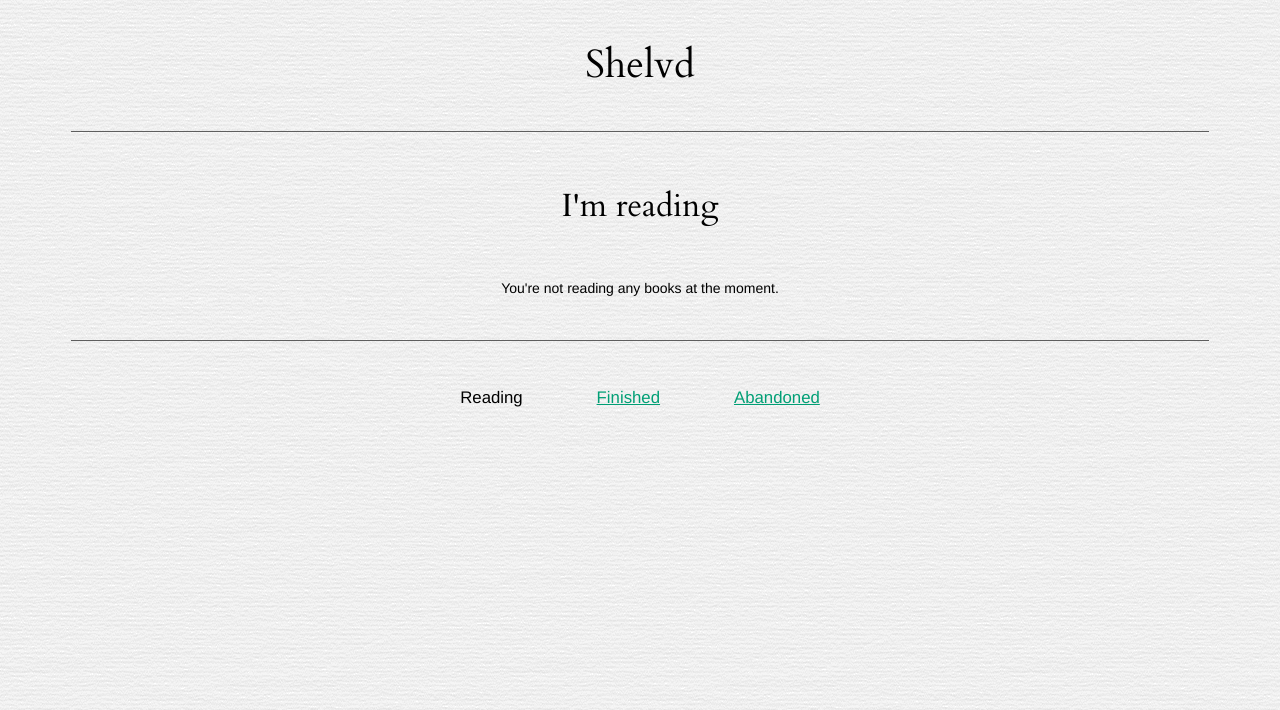
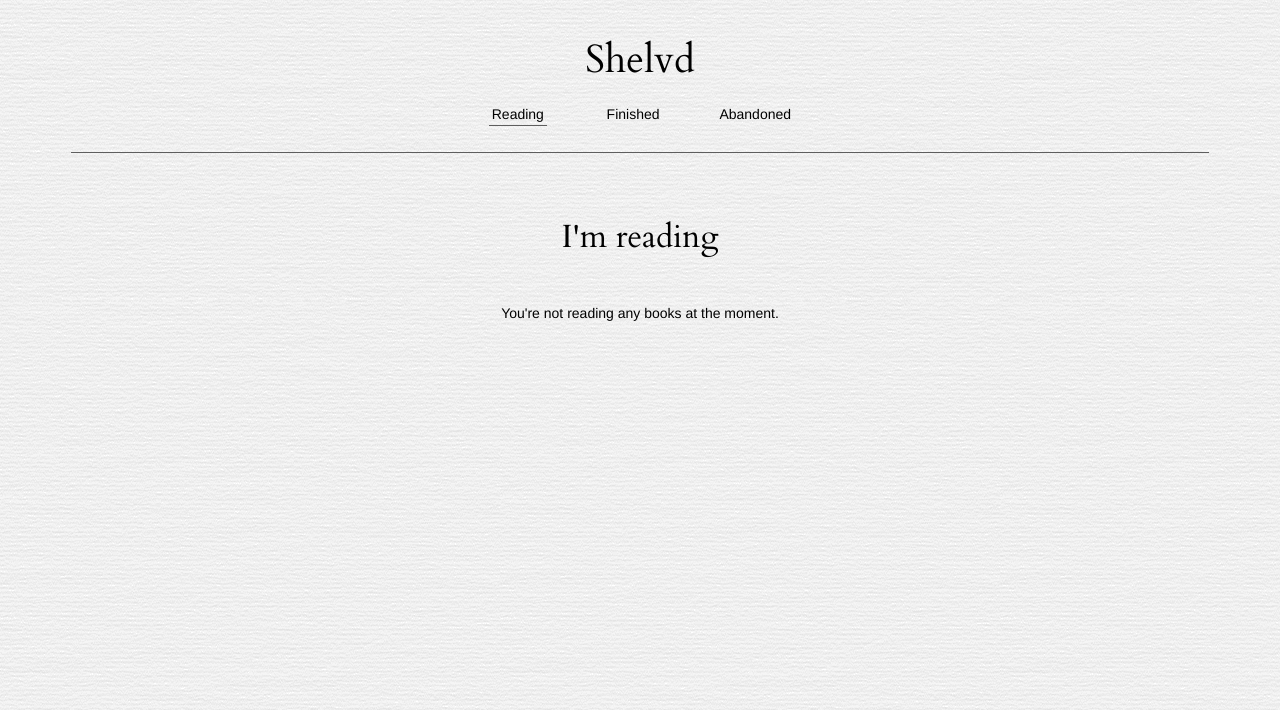
Before and after one commit to lovedaybrooke/Shelvd, a Django app: page / in a window 1280 px wide. Shown: the top 710 px of the page. Run offline with Django 3.2, Linux system fonts and the light colour scheme; data that the repository does not hold is empty; parts of the project's set-up code (start-up, migrations or seed data) failed here and were passed over.

Commit message:
Move nav to top

```diff
--- a/shelvd/static/stylesheets/main.css
+++ b/shelvd/static/stylesheets/main.css
@@ -20,10 +20,9 @@ h1, h2, h3 {
 h1 {
   font-size: 2.8em;
   font-weight: 400;
-  padding-bottom: 40px;
+  padding-bottom: 10px;
   margin-bottom: 10px;
-  margin-top: 15px;
-  border-bottom: 1.75px #5E5E5E solid;
+  margin-top: 10px;
 }
 
 h1 a {
@@ -31,10 +30,37 @@ h1 a {
   color: black;
 }
 
+div.header {
+  border-bottom: 1.75px #5E5E5E solid;
+  padding-bottom: 30px;
+  margin-bottom: 20px;
+  text-align: center;
+}
+
+div.header p {
+  margin: 0px auto;
+}
+
+div.header a {
+  text-decoration: none;
+  color: black;
+  font-size: 1em;
+}
+
+div.header span.current {
+  border-bottom: 1.75px #5e5E5e solid;
+  padding: 0.2em;
+}
+
+span.nav {
+  margin: 0em 2em;
+}
+
+
 h2 {
   font-size: 2.3em;
   font-weight: 200;
-  margin: 2.3em 0em 1.2em 0em;
+  margin: 2.3em 0em 1em 0em;
 }
 
 h2#first {
@@ -74,12 +100,3 @@ div.bookinfo h4, div.bookinfo p, div.bookinfo img {
   margin-top: 30px;
   border-top: 1.75px #5E5E5E solid;
 }
-
-.nav {
-  margin-right: 2.2em;
-  padding-right: 2.2em;
-}
-
-a {
-  color: #009F75;
-}
--- a/shelvd/static/stylesheets/unsemantic-grid-responsive.css
+++ b/shelvd/static/stylesheets/unsemantic-grid-responsive.css
@@ -77,7 +77,7 @@
     width: 100%;
   }
     div.bookinfo {
-    height: 300px;
+    height: 290px;
   }
   body {
     font-size: 12px;
--- a/shelvd/templates/abandoned.html
+++ b/shelvd/templates/abandoned.html
@@ -17,9 +17,3 @@
         {% endif %}
       </main>
     {% endblock %}
-
-	{% block navigation %}
-    <div id="footer">
-      <p><span class="nav"><a href="/">Reading</a></span><span class="nav"><a href="/finished">Finished</a></span>Abandoned</p>
-    </div>
-	{% endblock %}
--- a/shelvd/templates/basic-layout.html
+++ b/shelvd/templates/basic-layout.html
@@ -12,14 +12,18 @@
   </head>
   <body>
   <div class="content">
-  <h1><a href="/">Shelvd</a></h1>
-
+  <div class="header">
+    <h1><a href="/">Shelvd</a></h1>
+    <p>
+    {% if status != 'unfinished' %}<span class="nav"><a href="/">Reading</a>{% else %}<span class="nav current">Reading{% endif %}</span>
+    {% if status != 'finished' %}<span class="nav"><a href="/finished" class="active">Finished</a>{% else %}<span class="nav current">Finished{% endif %}</span>
+    {% if status != 'abandoned' %}<span class="nav"><a href="/abandoned" class="active">Abandoned</a>{% else %}<span class="nav current">Abandoned{% endif %}</span>
+    </p>
+  </div>
 
     {% block maincontent %}
     {% endblock %}
 
-    {% block navigation %}
-    {% endblock %}
   </div>
   </body>
 </html>
--- a/shelvd/templates/finished.html
+++ b/shelvd/templates/finished.html
@@ -20,9 +20,3 @@
       {% endfor %}
       </main>
     {% endblock %}
-
-	{% block navigation %}
-    <div id="footer">
-      <p><span class="nav"><a href="/">Reading</a></span><span class="nav">Finished</span><a href="/abandoned">Abandoned</a></p>
-    </div>
-	{% endblock %}
--- a/shelvd/templates/unfinished.html
+++ b/shelvd/templates/unfinished.html
@@ -18,13 +18,3 @@
           {% endif %}
         </main>
     {% endblock %}
-
-
-
-
-
-	{% block navigation %}
-    <div id="footer">
-      <p><span class="nav">Reading</span><span class="nav"><a href="/finished">Finished</a></span><a href="/abandoned">Abandoned<a></p>
-    </div>
-	{% endblock %}
--- a/shelvd/views.py
+++ b/shelvd/views.py
@@ -41,7 +41,8 @@ def booklistPage(request, book_status):
         else:
             dictionary_booklist = Book.generate_booklist(book_status)
             return render(request, '{0}.html'.format(book_status),
-                {'books': dictionary_booklist})
+                {'books': dictionary_booklist,
+                "status": book_status})
 
 
 def home(request):
```
